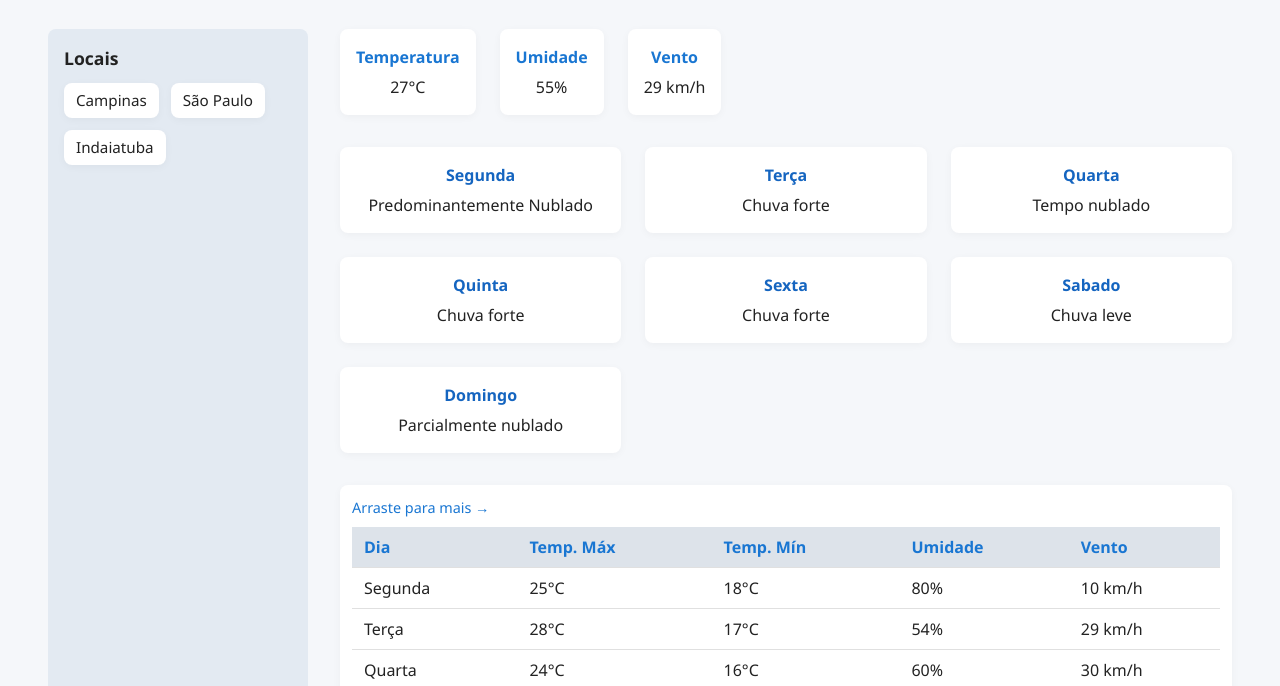
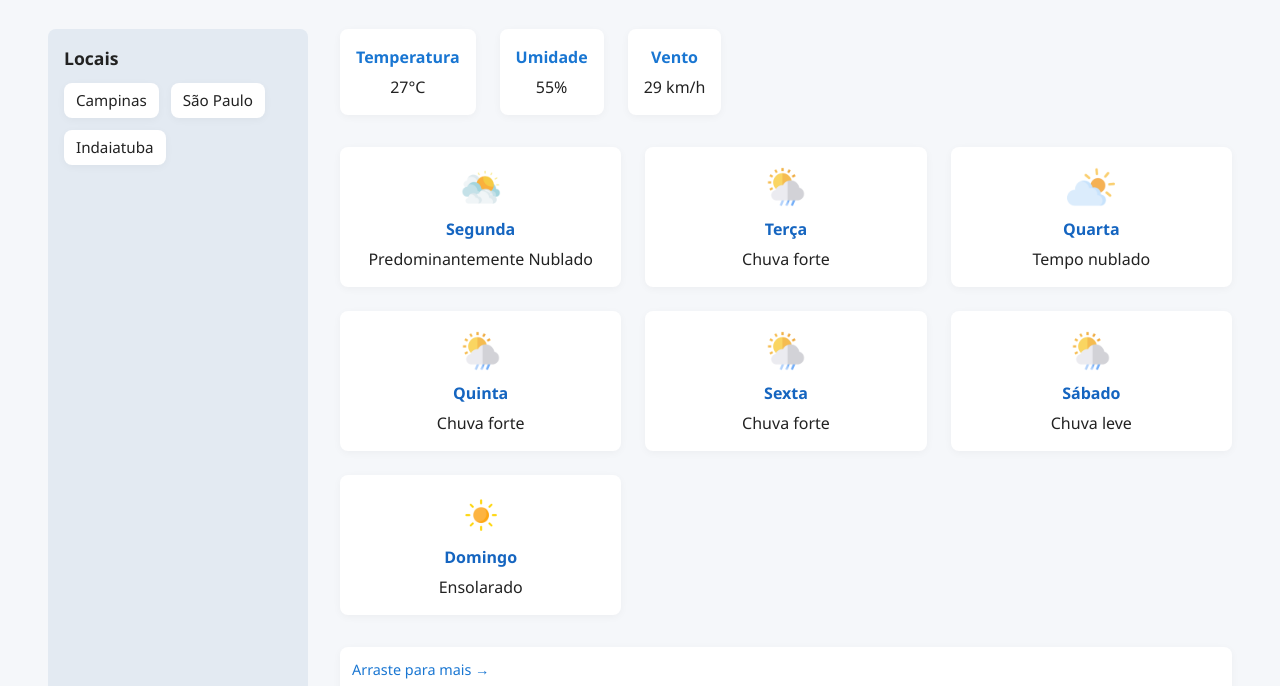
Before and after one commit to Leticia-Muramoto/Aula_pratica4, a plain HTML site: page frontend/pages/Campinas.html in a window 1280 px wide. Shown: the part 71-757 px from the top of the page. Drawn offline with Linux system fonts and the light colour scheme.

Commit message:
Com imagens

```diff
--- a/frontend/pages/Campinas.html
+++ b/frontend/pages/Campinas.html
@@ -40,36 +40,43 @@
             </div>
             <div class="cards">
                 <div class="card">
+                    <img src="../img/Nublado.png" alt="Predominantemente Nublado" style="width:48px;height:48px;">
                     <h4>Segunda</h4>
                     <p>Predominantemente Nublado</p>
                 </div>
                 <div class="card">
+                    <img src="../img/chuva.png" alt="Chuva forte" style="width:48px;height:48px;">
                     <h4>Terça</h4>
                     <p>Chuva forte</p>
                 </div>
                 <div class="card">
+                    <img src="../img/Nuvem.png" alt="Tempo nublado" style="width:48px;height:48px;">
                     <h4>Quarta</h4>
                     <p>Tempo nublado</p>
                 </div>
                 <div class="card">
+                    <img src="../img/chuva.png" alt="Chuva forte" style="width:48px;height:48px;">
                     <h4>Quinta</h4>
                     <p>Chuva forte</p>
                 </div>
                 <div class="card">
+                    <img src="../img/chuva.png" alt="Chuva forte" style="width:48px;height:48px;">
                     <h4>Sexta</h4>
                     <p>Chuva forte</p>
                 </div>
                 <div class="card">
-                    <h4>Sabado</h4>
+                    <img src="../img/chuva.png" alt="Chuva leve" style="width:48px;height:48px;">
+                    <h4>Sábado</h4>
                     <p>Chuva leve</p>
                 </div>
                 <div class="card">
+                    <img src="../img/Sol.png" alt="Parcialmente nublado" style="width:48px;height:48px;">
                     <h4>Domingo</h4>
-                    <p>Parcialmente nublado</p>
+                    <p>Ensolarado</p>
                 </div>
             </div>
             <div class="tabela-wrap">
-                <span class="scroll-hint">Arraste para mais →</span>
+                <span class="scroll-hint">Arraste   para mais →</span>
                 <table class="tabela">
                     <thead>
                         <tr>
```
